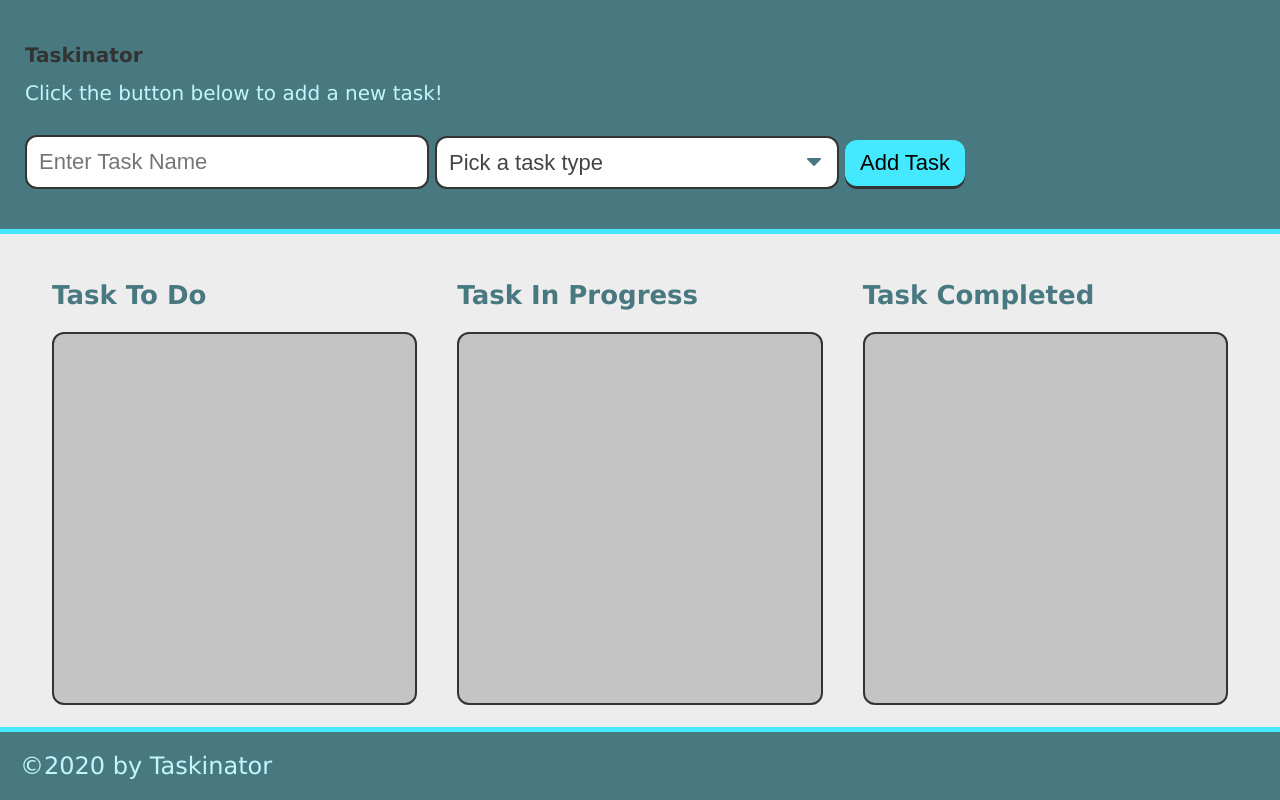
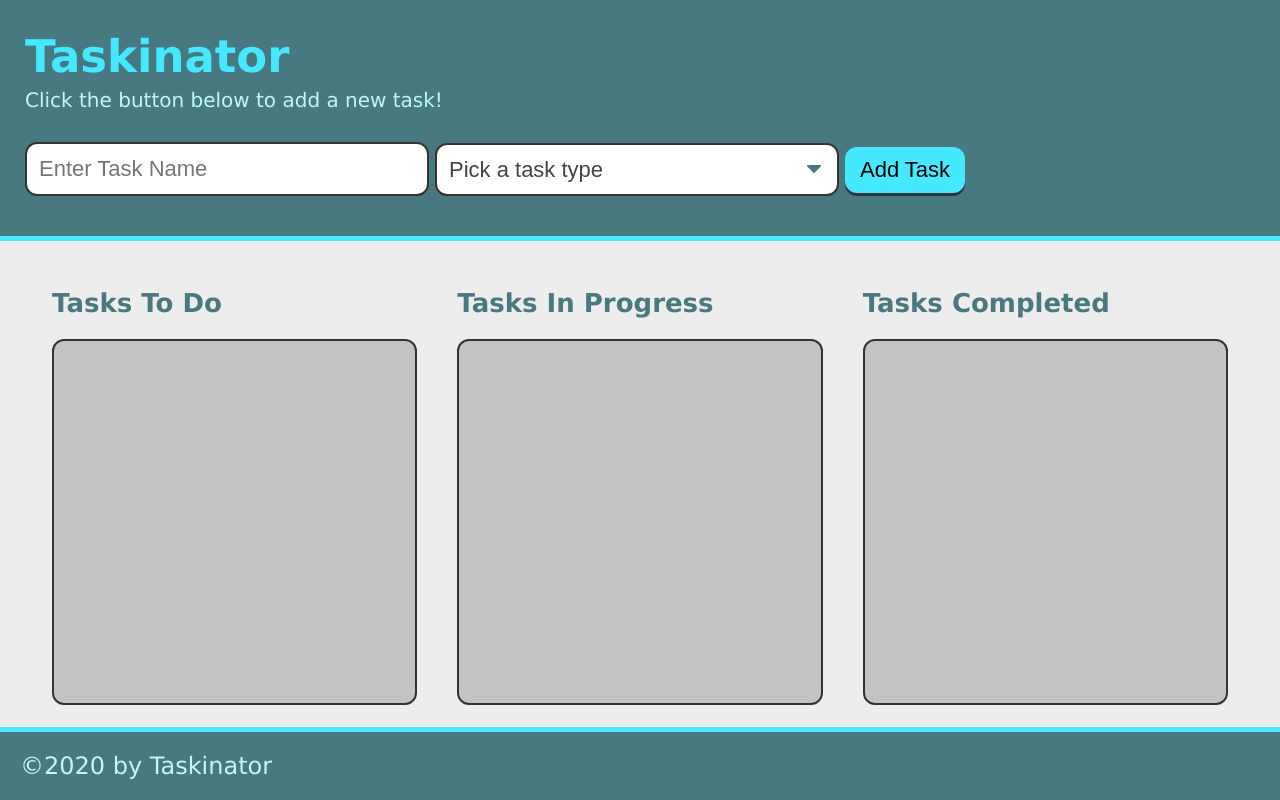
Before and after one commit to harry23gust/taskinator, a plain HTML site: page index.html in a window 1280 px wide. Drawn offline with Linux system fonts and the light colour scheme; files whose address does not match are found by name.

Commit message:
updated HTML to cinldue proper class names and ID

```diff
--- a/index.html
+++ b/index.html
@@ -11,15 +11,14 @@
 
 <body>
   <header>
-        <h1 class="page=title">Taskinator</h1>
+    <h1 class="page-title">Taskinator</h1>
     <p>Click the button below to add a new task!</p>
-
     <form id="task-form">
       <div class="form-group">
-             <input type="text" name="task-name" placeholder="Enter Task Name" class="text-input"/>
+        <input type="text" name="task-name" placeholder="Enter Task Name" />
       </div>
       <div class="form-group">
-                <select class="select-dropdown"   name="task-type">
+        <select name="task-type" class="select-dropdown">
           <option value="" disabled selected>Pick a task type</option>
           <option value="Print">Print</option>
           <option value="Web">Web</option>
@@ -30,44 +29,35 @@
         <button class="btn" id="save-task" type="submit">Add Task</button>
       </div>
     </form>
-
   </header>
 
   <main class="page-content" id="page-content">
-                <!-- Task To do-->
+    <!-- Tasks To Do -->
     <section class="task-list-wrapper">
-
-            <h2 class="list-title"> Task To Do </h2>
-
-            <ul class="task-list" id="tasks-to-do">
-          <!--  <li class="task-item">A task is going to be added soon!</li> -->
-
-            </ul>
+      <h2 class="list-title">Tasks To Do</h2>
+      <ul class="task-list" id="tasks-to-do"></ul>
     </section>
 
-                <!-- Task In Progress -->
-
+    <!-- Tasks In Progress -->
     <section class="task-list-wrapper">
-                     <h2 class="list-title">Task In Progress</h2>
-                     <ul class="task-list" id="task-in-progress"></ul>
+      <h2 class="list-title">Tasks In Progress</h2>
+      <ul class="task-list" id="tasks-in-progress"></ul>
     </section>
 
+    <!-- Tasks Completed -->
+    <section class="task-list-wrapper">
+      <h2 class="list-title">Tasks Completed</h2>
+      <ul class="task-list" id="tasks-completed"></ul>
+    </section>
+  </main>
 
-                     <!-- Task Completed-->
-
-                     <section class="task-list-wrapper">
-                         <h2 class="list-title">Task Completed</h2>
-                         <ul class="task-list" id="task-completed"></ul>
-                         </section>
-
-    </main>
+  <footer>
+    &copy;2020 by Taskinator
+  </footer>
 
 
     <script src="./assests/js/script.js"></script>
 </body>
 
-<footer>
-&copy;2020 by Taskinator
 
-</footer>
 </html>
```
Lines whose indentation alone changed are shown as unchanged.
